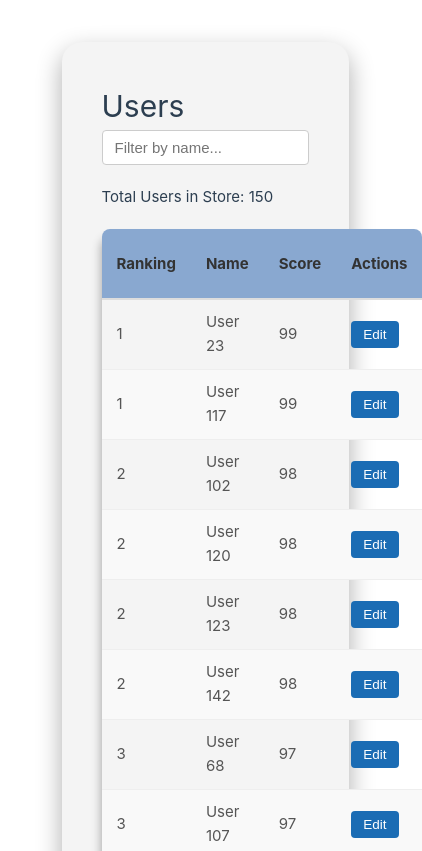
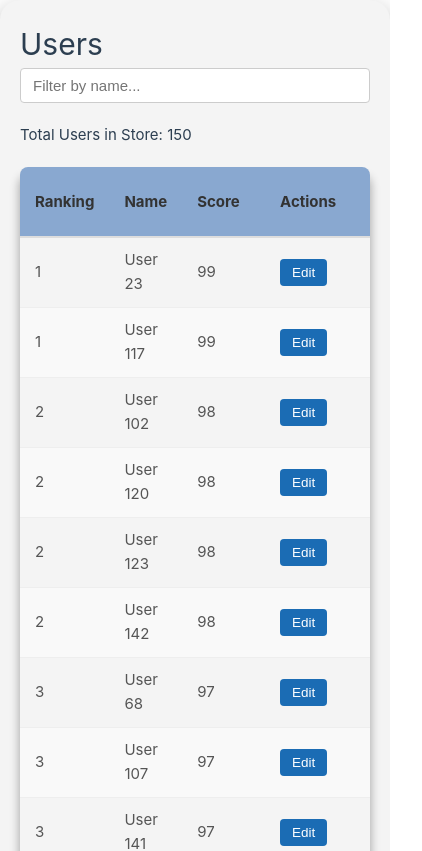
Before and after one commit to joaquim21acj/user-dashboard, a Vue app: page / in a window 390 px wide. Shown: the top 851 px of the page, 422 px wide, since content can reach past the window. Built offline with nearby package versions, Linux system fonts and the light colour scheme; the HTML template or start-up script is replaced by a standard one.

Commit message:
Adjusting style to be more responsive on mobile

```diff
--- a/src/assets/main.css
+++ b/src/assets/main.css
@@ -2,8 +2,8 @@
 
 #app {
   min-height: 100vh;
-  width: 90%;
-  margin: 0 auto;
+  width: 100%;
+  margin: 0;
   padding: 2rem;
   font-weight: normal;
 }
@@ -28,3 +28,9 @@ a,
     place-items: center;
   }
 }
+
+@media (max-width: 768px) {
+  #app {
+    padding: 0;
+  }
+}
--- a/src/views/UsersView.vue
+++ b/src/views/UsersView.vue
@@ -21,4 +21,11 @@ main {
   margin: 10px;
   box-shadow: 0px 10px 25px 1px rgba(0, 0, 0, 0.3);
 }
+
+@media (max-width: 768px) {
+  main {
+    padding: 20px;
+    margin: 0;
+  }
+}
 </style>
```
